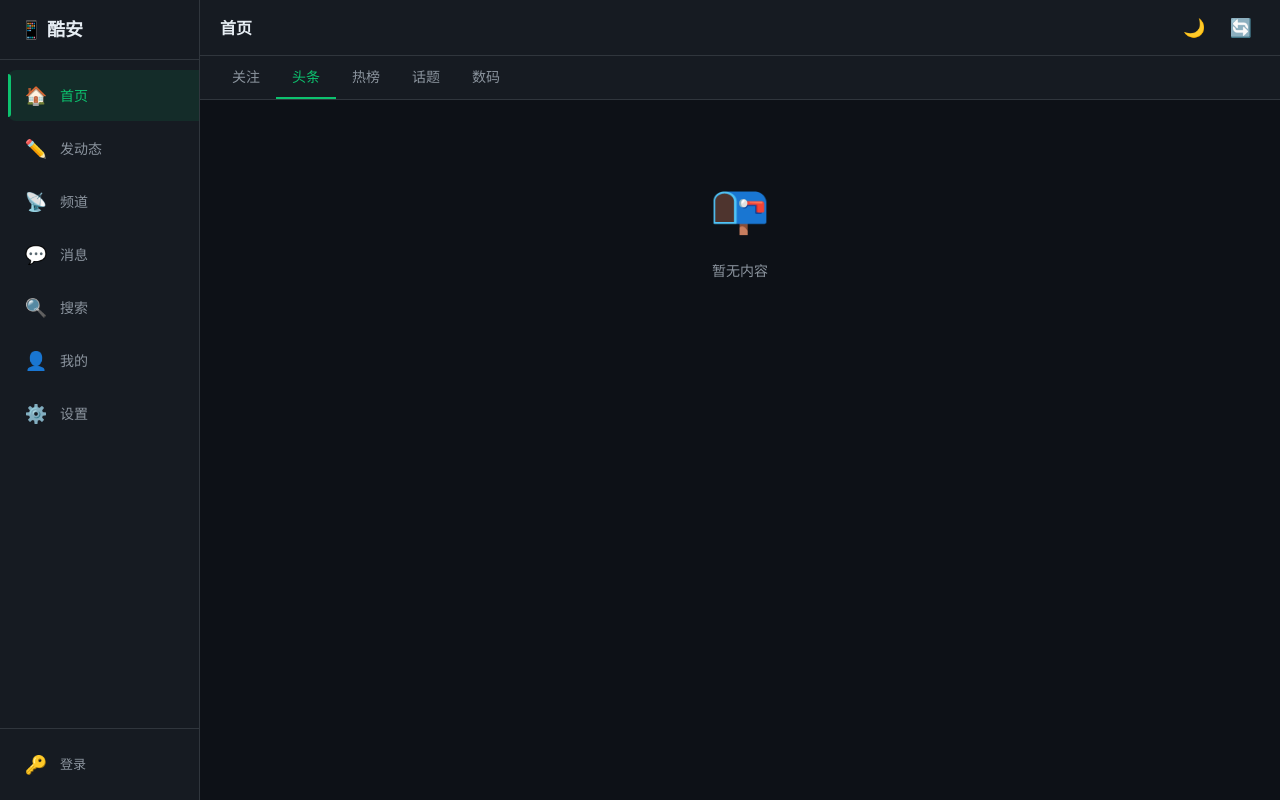
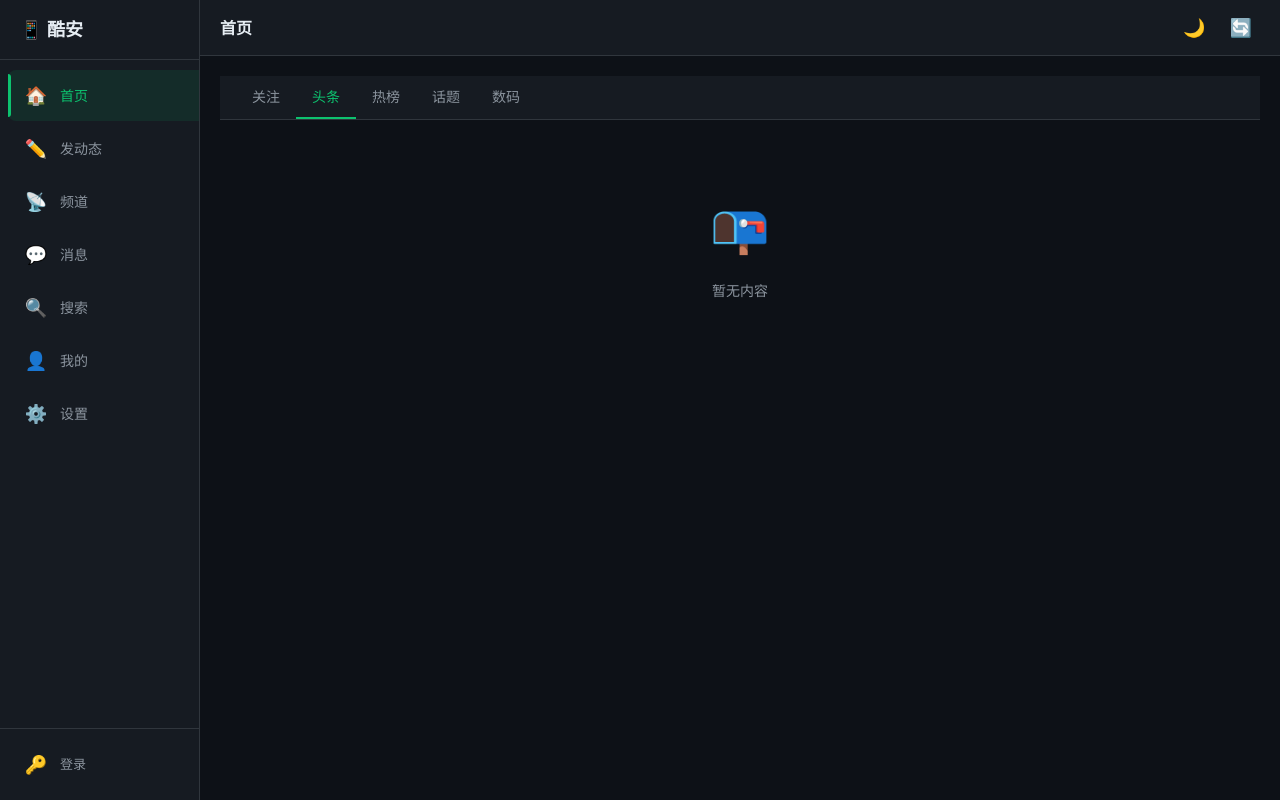
Before and after one commit to ly14sh/PCCA, a Vue app: page / in a window 1280 px wide. Built offline with nearby package versions, Linux system fonts and the light colour scheme.

Commit message:
style: 更新整体布局，优化间距和滚动条样式

```diff
--- a/src/components/layout/AppLayout.vue
+++ b/src/components/layout/AppLayout.vue
@@ -8,7 +8,7 @@ import AppTopBar from './AppTopBar.vue'
     <!-- 侧边栏 -->
     <AppSidebar />
     <!-- 主内容区 -->
-    <div class="flex-1 flex flex-col overflow-hidden">
+    <div class="main-content flex-1 flex flex-col overflow-hidden">
       <AppTopBar />
       <main class="flex-1 overflow-y-auto" style="background: var(--bg-primary)">
         <router-view v-slot="{ Component }">
@@ -20,3 +20,19 @@ import AppTopBar from './AppTopBar.vue'
     </div>
   </div>
 </template>
+
+<style scoped>
+.main-content {
+  flex: 1;
+  display: flex;
+  flex-direction: column;
+  overflow: hidden;
+}
+
+.main-content main {
+  flex: 1;
+  overflow-y: auto;
+  background: var(--bg-primary);
+  padding: 20px;
+}
+</style>
```
